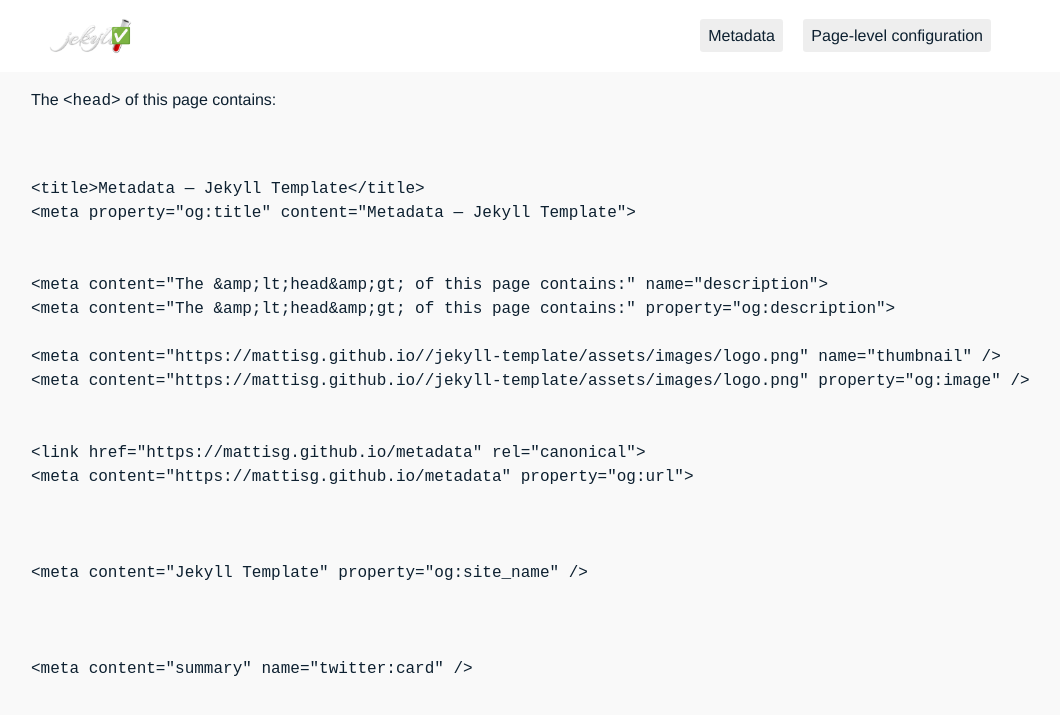
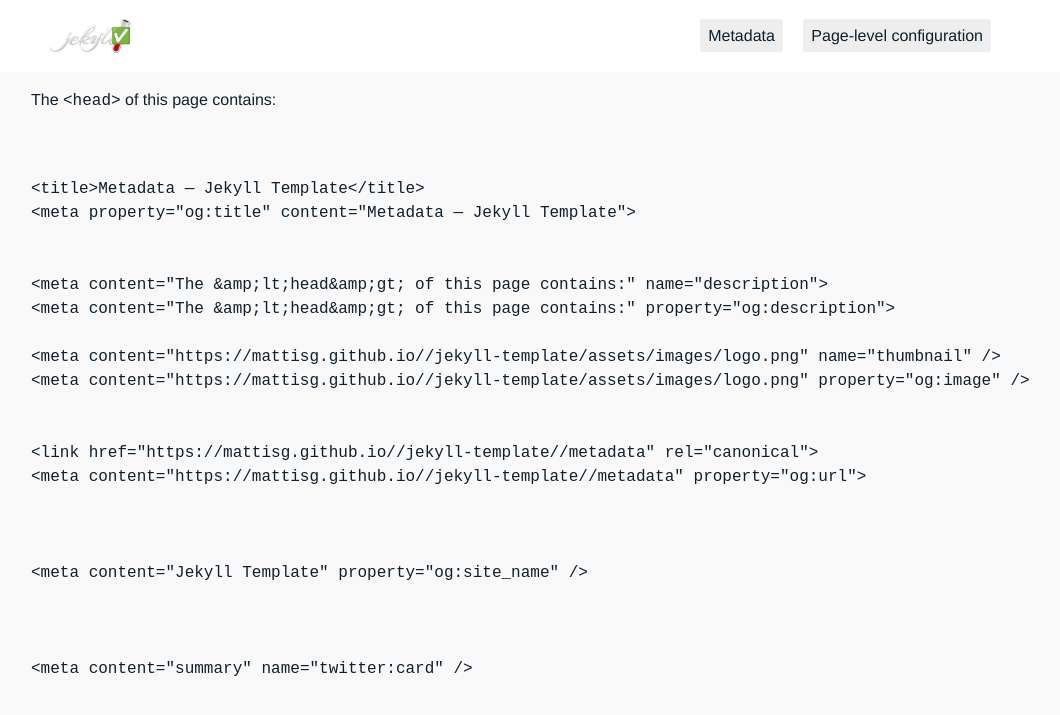
Before and after one commit to MattiSG/jekyll-template, a Jekyll site: the page built from _toplevel/1-metadata.md, in a window 1280 px wide. Shown: the top 715 px of the page, without its empty margins (129-1189 px from the left). Built offline with Jekyll 4.4.1, drawn with Linux system fonts in a browser that asks for light colours; part of the change alters nothing that is shown.

```diff
--- a/_includes/metadata.html
+++ b/_includes/metadata.html
@@ -10,7 +10,7 @@
 <meta content="{{ site.url }}/{{ site.baseurl }}/assets/images/{{ page.image | default: 'logo.png' }}" name="thumbnail" />
 <meta content="{{ site.url }}/{{ site.baseurl }}/assets/images/{{ page.image  | default: 'logo.png' }}" property="og:image" />
 
-{% capture canonical_url %}{{ site.url }}{{ page.url | replace:'index.html','' }}{% endcapture %}
+{% capture canonical_url %}{{ site.url }}/{{ site.baseurl }}/{{ page.url | replace:'index.html','' }}{% endcapture %}
 <link href="{{ canonical_url }}" rel="canonical">
 <meta content="{{ canonical_url }}" property="og:url">
 
```
